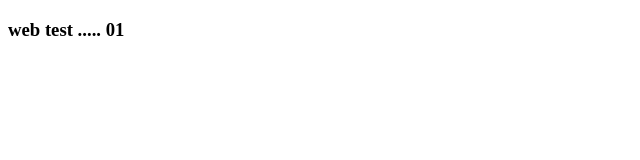
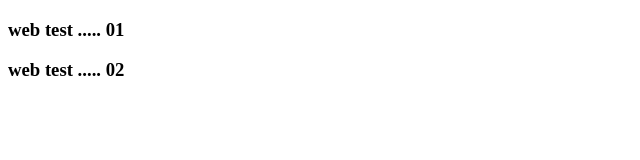
Before and after one commit to sulayman0848/my_web_01, a plain HTML site: page index.html in a window 1280 px wide. Shown: the whole page, without its empty margins (0-640 px from the left). Drawn offline with Linux system fonts and the light colour scheme.

Commit message:
test web

```diff
--- a/index.html
+++ b/index.html
@@ -8,5 +8,6 @@
 </head>
 <body>
     <h3>web test ..... 01</h3>
+    <h3>web test ..... 02</h3>
 </body>
 </html>
```
Also changed, not shown: 1 other file.
